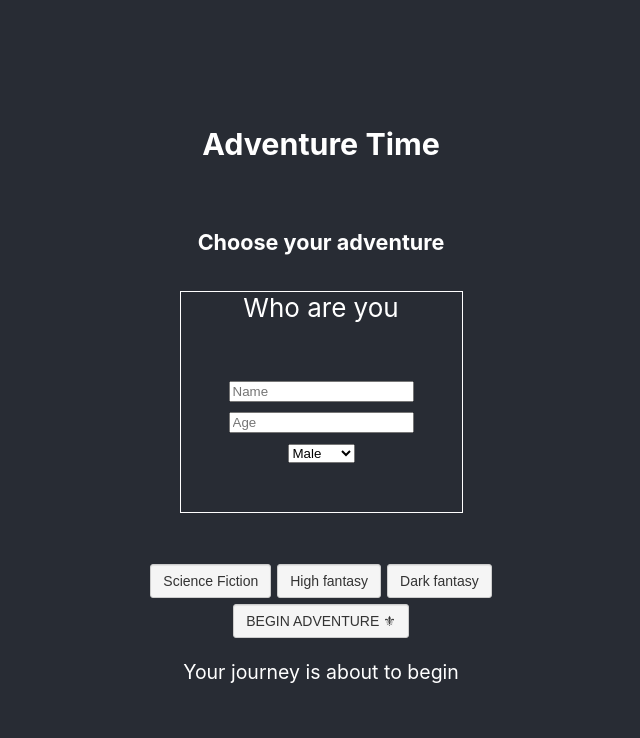
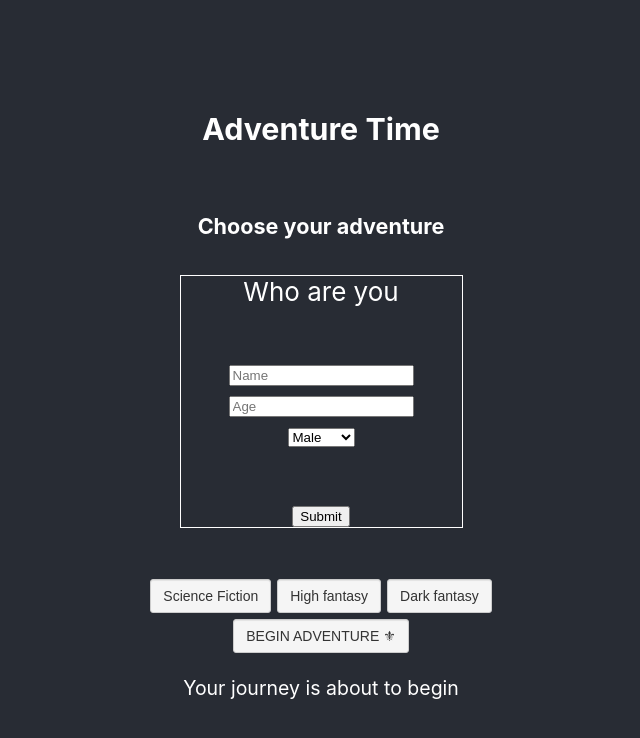
Before and after one commit to Dev0dyssey/Projects, a React (Create React App) app in the folder adventure-ai-time/: page / in a window 1280 px wide. Shown: the top 738 px of the page, without its empty margins (319-959 px from the left). Built offline with nearby package versions, Linux system fonts and the light colour scheme.

Commit message:
Added OpenAI API call for character creation

```diff
--- a/adventure-ai-time/src/App.js
+++ b/adventure-ai-time/src/App.js
@@ -1,5 +1,5 @@
 import "./Styles/styling.css";
-import CharacterCreation from "./Character/character_creation.tsx";
+import CharacterCreation from "./Character/character_creation.js";
 import { Configuration, OpenAIApi } from "openai";
 import { useState } from "react";
 
@@ -131,7 +131,7 @@ function App() {
         <h3>Adventure Time</h3>
         <h5>Choose your adventure</h5>
         {imageSrc && <img src={imageSrc} alt="Background of the adventure" />}
-        <CharacterCreation />
+        <CharacterCreation genrePrompt={genrePrompt}/>
         {!options.length && (
           <>
             <div>
--- a/adventure-ai-time/src/Character/character_creation.tsx
+++ b/adventure-ai-time/src/Character/character_creation.js
@@ -1,22 +1,44 @@
 import React from "react";
 import "./character_creation.css";
+import { Configuration, OpenAIApi } from "openai";
 import { useState } from "react";
 
-const CharacterCreation = () => {
+const CharacterCreation = (props) => {
+  const { genrePrompt } = props;
+  const apiKey = process.env.REACT_APP_OPENAI_KEY;
   const [characterName, setCharacterName] = useState("Nox");
   const [characterAge, setCharacterAge] = useState(0);
   const [characterGender, setCharacterGender] = useState("Male");
 
-  const nameCharacter = () => {
-    setCharacterName("Nox");
-  };
+  const configuration = new Configuration({
+    apiKey: apiKey,
+  });
 
-  const ageCharacter = (age) => {
-    setCharacterAge(age);
-  };
+  const openai = new OpenAIApi(configuration);
 
-  const genderCharacter = (choice) => {
-    setCharacterGender(choice);
+  const createCharacter = async () => {
+    // Console log out the character details
+    console.log("Character Name:", characterName);
+    console.log("Character Age:", characterAge);
+    console.log("Character Gender:", characterGender);
+    console.log("Genre Prompt:", genrePrompt);
+    const response = await openai.createChatCompletion({
+      model: "gpt-3.5-turbo",
+      messages: [
+        {
+          role: "system",
+          content: "You are a narrator of an adventure, describing a new hero",
+        },
+        {
+          role: "user",
+          content: `The setting is ${genrePrompt}. Describe the character ${characterName} who is ${characterAge} years old and is a ${characterGender}.`,
+        },
+      ],
+      n: 1,
+    });
+
+    let characterDescription = response.data.choices[0].message.content;
+    console.log("Character Description:", characterDescription);
   };
 
   // Return a form to create a character
@@ -50,6 +72,9 @@ const CharacterCreation = () => {
             </select>
           </div>
         </form>
+        <div>
+          <button onClick={createCharacter}>Submit</button>
+        </div>
       </div>
     </>
   );
```
Also changed, not shown: 1 other file (tests, documents, lock files or other folders).
